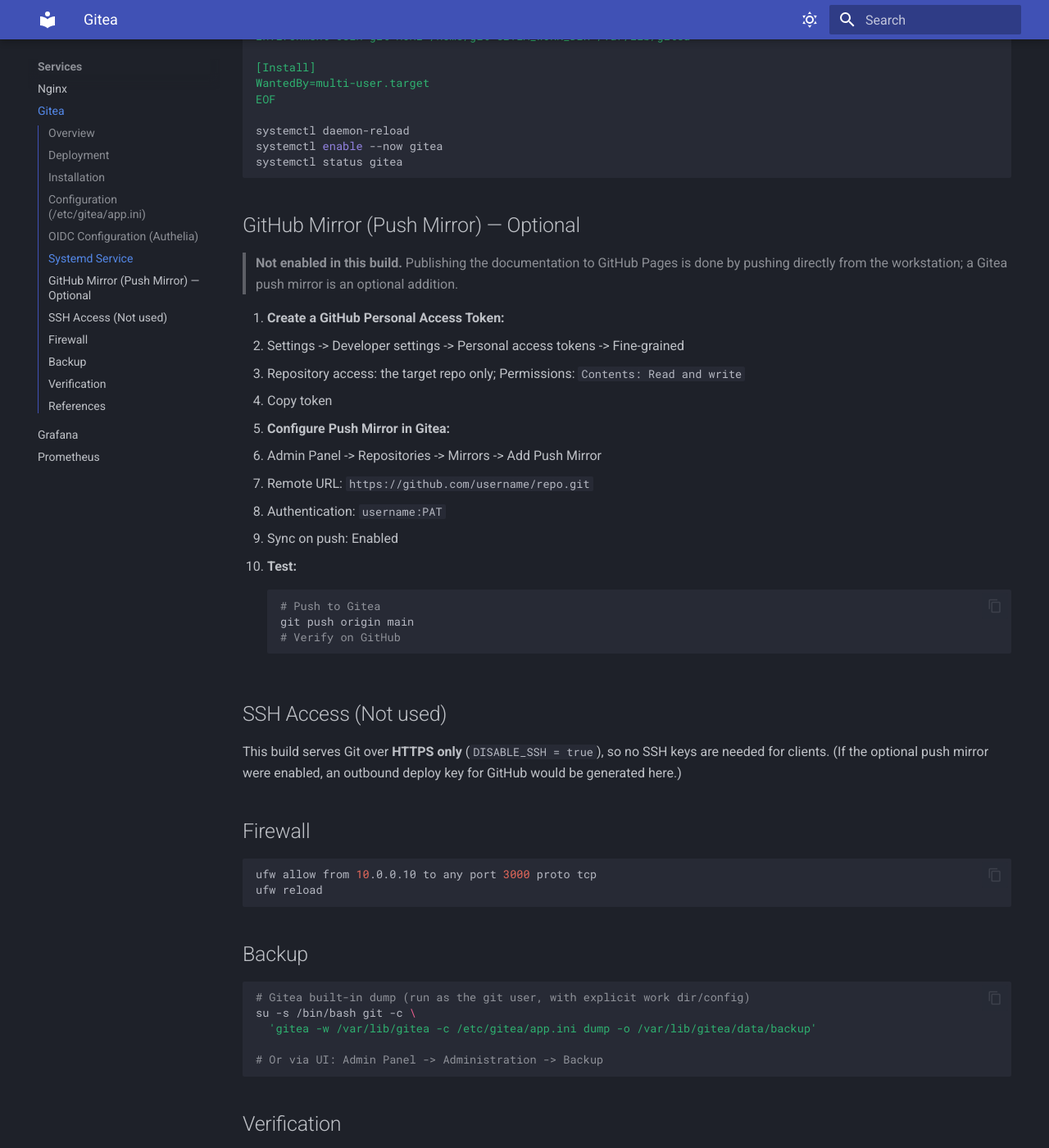
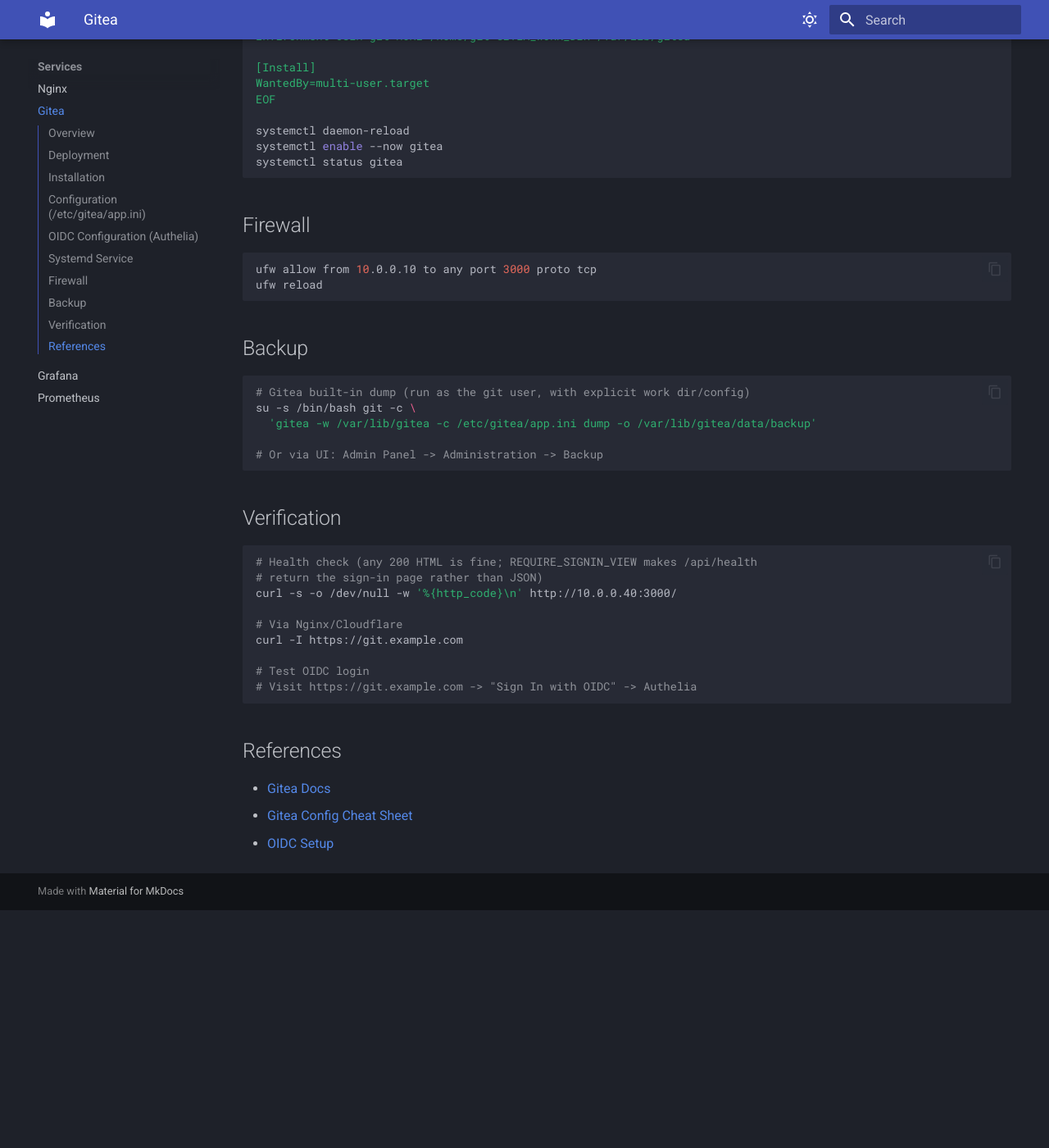
Before and after one commit to dmaljkovic/proxmox-homelab, an MkDocs documentation site: the page built from docs/05-services/gitea.md, in a window 1280 px wide and 1400 px high, scrolled down 3726 px. Shown: the whole window at 82% size. Built offline with MkDocs 1.6.1 and Material for MkDocs 9.7.7, drawn with Linux system fonts in a browser that asks for light colours; after the commit the page ends 4836 px from its top, so only the background shows below that.

Commit message:
Remove optional Cloudflare Access/Workers and Gitea mirror/SSH sections

````diff
--- a/docs/05-services/gitea.md
+++ b/docs/05-services/gitea.md
@@ -180,36 +180,6 @@ systemctl enable --now gitea
 systemctl status gitea
 ```
 
-## GitHub Mirror (Push Mirror) — Optional
-
-> **Not enabled in this build.** Publishing the documentation to GitHub Pages is
-> done by pushing directly from the workstation; a Gitea push mirror is an
-> optional addition.
-
-1. **Create a GitHub Personal Access Token:**
-   - Settings -> Developer settings -> Personal access tokens -> Fine-grained
-   - Repository access: the target repo only; Permissions: `Contents: Read and write`
-   - Copy token
-
-2. **Configure Push Mirror in Gitea:**
-   - Admin Panel -> Repositories -> Mirrors -> Add Push Mirror
-   - Remote URL: `https://github.com/username/repo.git`
-   - Authentication: `username:PAT`
-   - Sync on push: Enabled
-
-3. **Test:**
-   ```bash
-   # Push to Gitea
-   git push origin main
-   # Verify on GitHub
-   ```
-
-## SSH Access (Not used)
-
-This build serves Git over **HTTPS only** (`DISABLE_SSH = true`), so no SSH keys
-are needed for clients. (If the optional push mirror were enabled, an outbound
-deploy key for GitHub would be generated here.)
-
 ## Firewall
 
 ```bash
````
Also changed, not shown: docs/03-networking/cloudflare-tunnel.md (+0 -7 lines).
